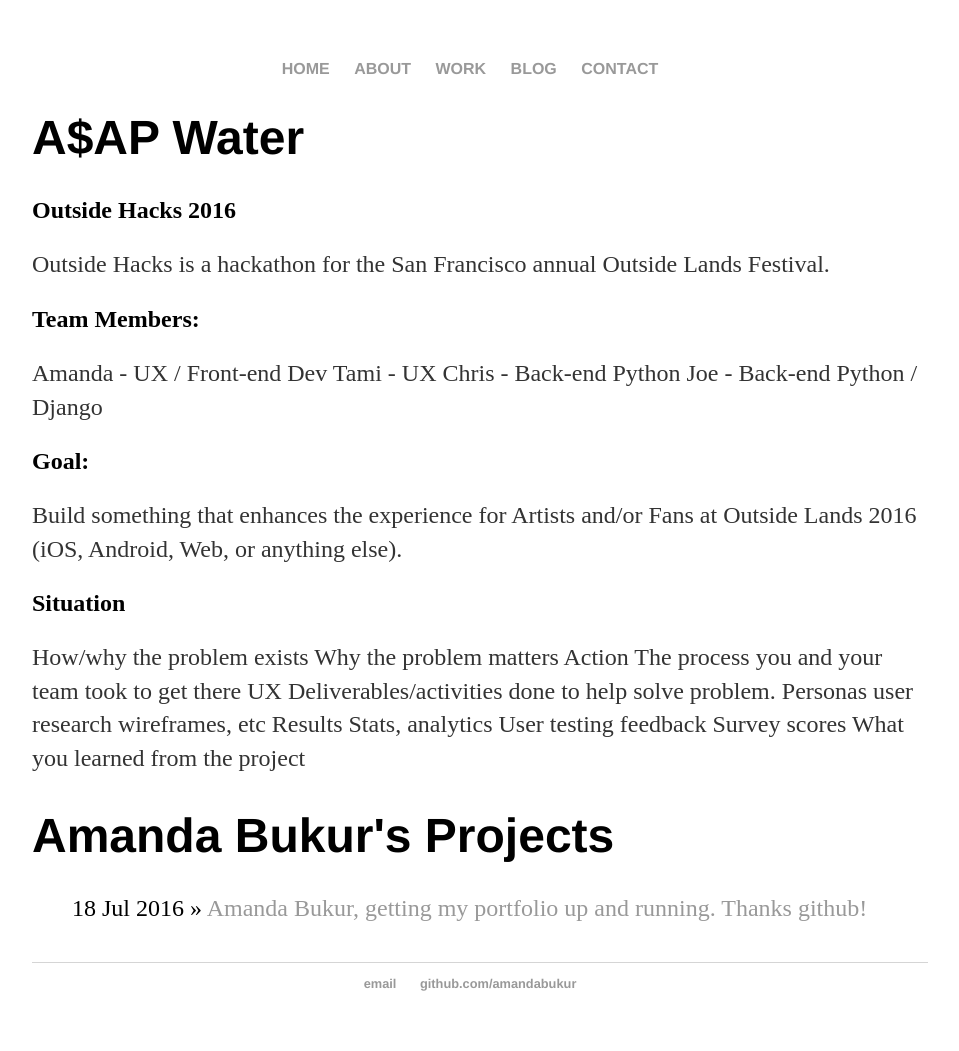
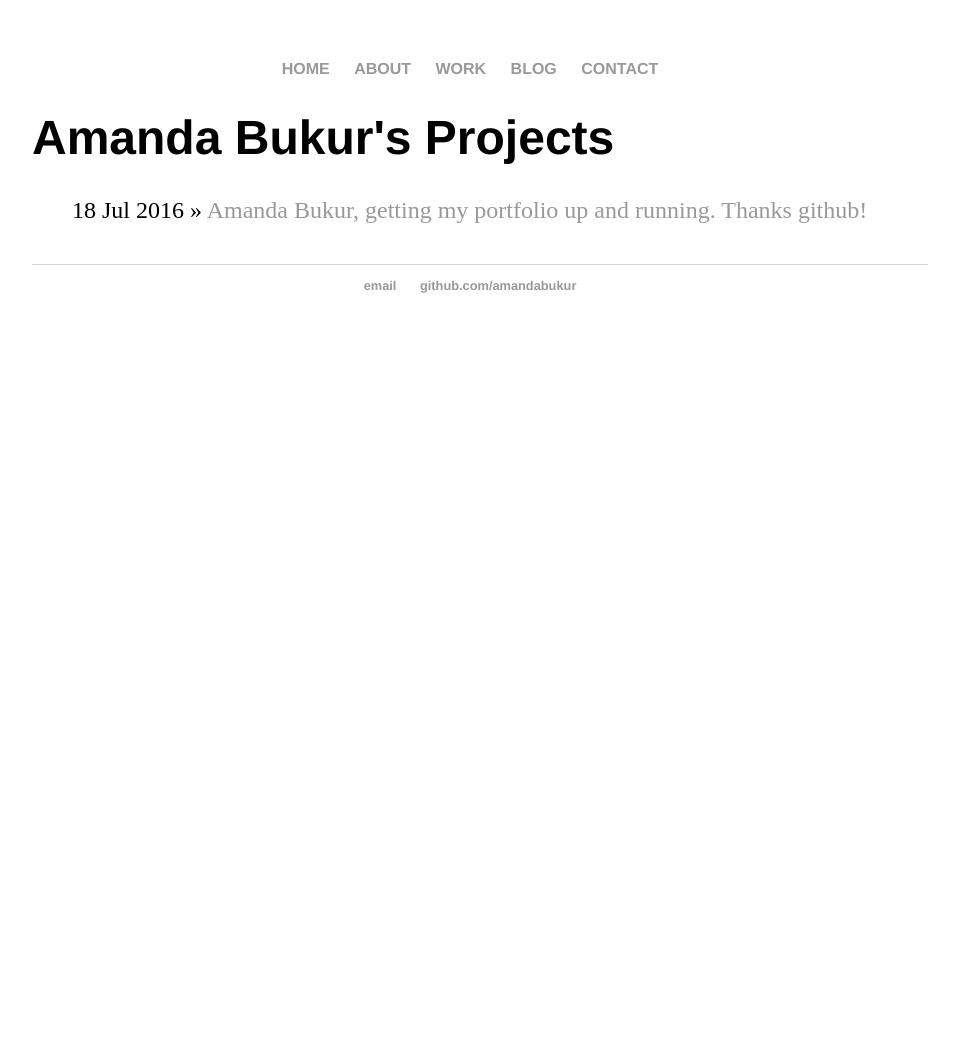
Before and after one commit to amandabukur/amandabukur.github.io, a Jekyll site: the page built from blog/index.html, in a window 1280 px wide. Shown: the whole page, without its empty margins (160-1119 px from the left). Built offline with Jekyll 4.4.1, drawn with Linux system fonts in a browser that asks for light colours; after the commit the page ends 900 px from its top, so only the background shows below that.

Commit message:
remove project

```diff
--- a/blog/index.html
+++ b/blog/index.html
@@ -2,41 +2,6 @@
 layout: default
 title: Amanda Bukur's Projects
 ---
-
-	<h1>A$AP Water<h1>
-	<h2>Outside Hacks 2016</h2>
-	<p>
-	Outside Hacks is a hackathon for the San Francisco annual Outside Lands Festival.
-	</p>
-
-	<h2>Team Members:</h2>
-	<p>
-		Amanda - UX / Front-end Dev
-		Tami - UX
-		Chris - Back-end Python
-		Joe - Back-end Python / Django
-	</p>
-
-	<h2>Goal:</h2>
-	<p>
-	Build something that enhances the experience for Artists and/or Fans at Outside Lands 2016 (iOS, Android, Web, or anything else).
-	</p>
-	<h2>Situation</h2>
-	<p>
-		How/why the problem exists
-		Why the problem matters
-		Action
-		The process you and your team took to get there
-		UX Deliverables/activities done to help solve problem.
-		Personas
-		user research
-		wireframes, etc
-		Results
-		Stats, analytics
-		User testing feedback
-		Survey scores
-		What you learned from the project
-	</p>
 
 	<h1>{{ page.title }}</h1>
 	<ul class="posts">
```
